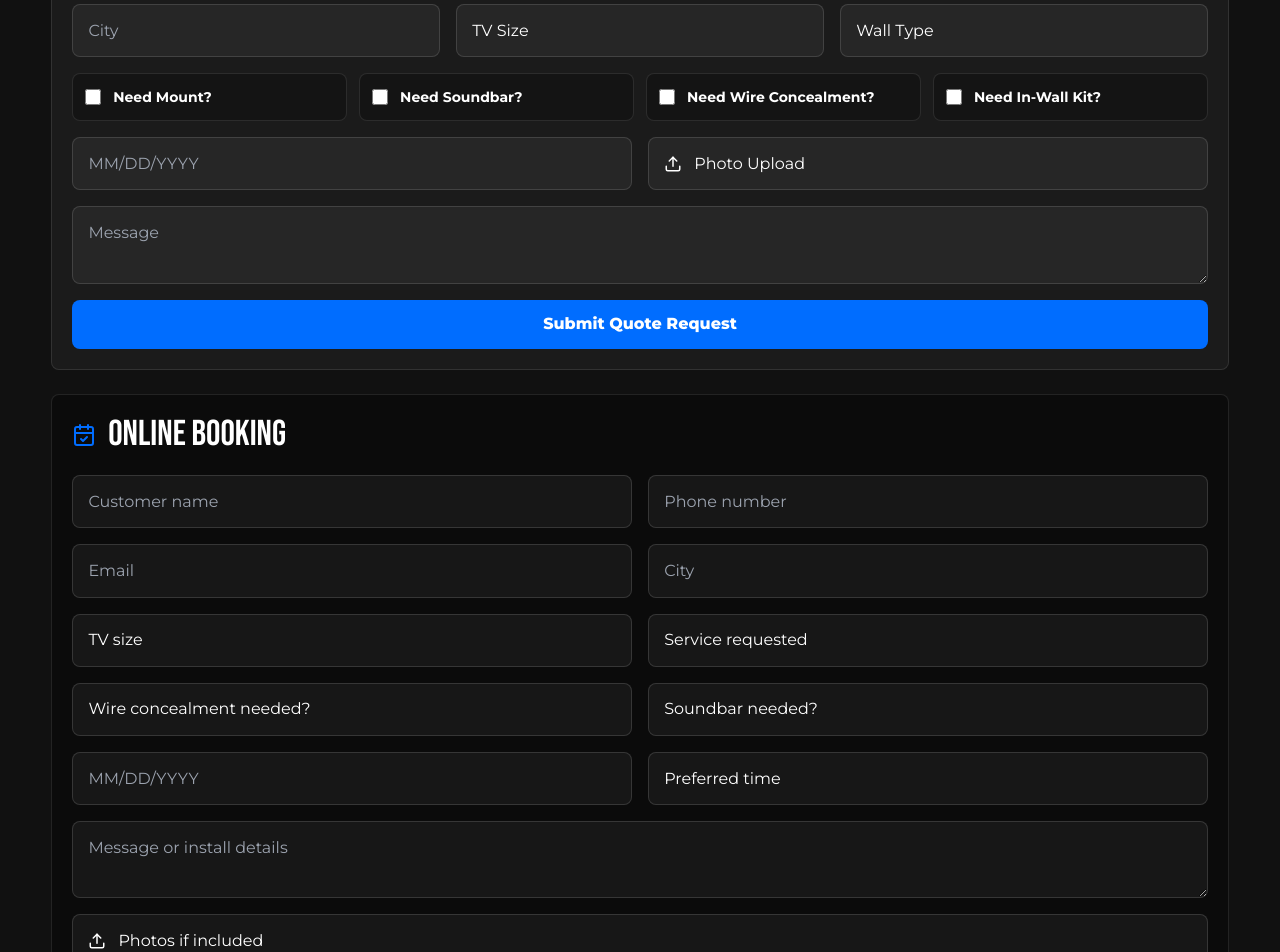
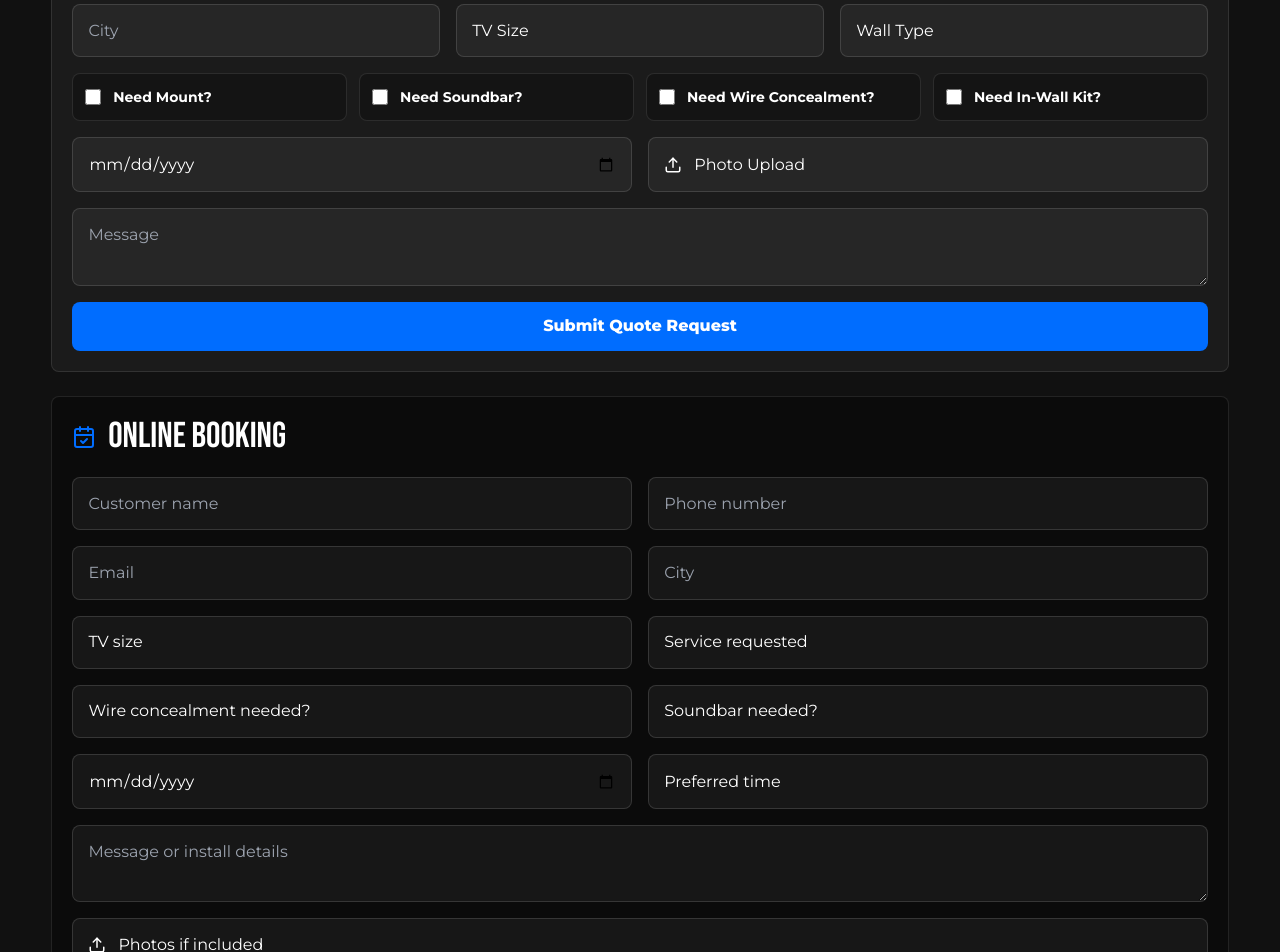
Before and after one commit to Jmch386/jm-tv-mounting-website, a Next.js app: page / in a window 1280 px wide. Shown: the part 4220-5172 px from the top of the page. Built offline with nearby package versions, Linux system fonts and the light colour scheme.

Commit message:
Use calendar date picker in forms

```diff
--- a/components/BookingForm.tsx
+++ b/components/BookingForm.tsx
@@ -92,7 +92,7 @@ export function BookingForm() {
             <option>Not sure</option>
           </select>
 
-          <input className="field" name="preferred_date" required type="text" placeholder="MM/DD/YYYY" inputMode="numeric" pattern="[0-9/]*" aria-label="Preferred date" />
+          <input className="field" name="preferred_date" required type="date" aria-label="Preferred date" />
           <select className="field" name="preferred_time" required defaultValue="">
             <option value="" disabled>Preferred time</option>
             <option>Morning</option>
--- a/components/QuoteForm.tsx
+++ b/components/QuoteForm.tsx
@@ -155,7 +155,7 @@ export function QuoteForm() {
         <label className="flex min-h-12 items-center gap-3 rounded-lg border border-white/10 bg-black/25 p-3 text-sm font-bold"><input type="checkbox" className="h-4 w-4 shrink-0 accent-neon" checked={options.needInWallKit} onChange={(event) => setOptions((current) => ({ ...current, needInWallKit: event.target.checked }))} /> Need In-Wall Kit?</label>
       </div>
       <div className="grid gap-3 md:gap-4 lg:grid-cols-[1fr_1fr]">
-        <input className="field" name="preferred_date" type="text" placeholder="MM/DD/YYYY" inputMode="numeric" pattern="[0-9/]*" aria-label="Preferred Date" />
+        <input className="field" name="preferred_date" type="date" aria-label="Preferred Date" />
         <label className="field flex cursor-pointer items-center gap-3 text-white/70"><Upload size={18} className="shrink-0" /> Photo Upload<input type="file" name="photo_upload" accept="image/*" className="hidden" /></label>
       </div>
       <textarea className="field min-h-32" name="message" placeholder="Message" />
```
